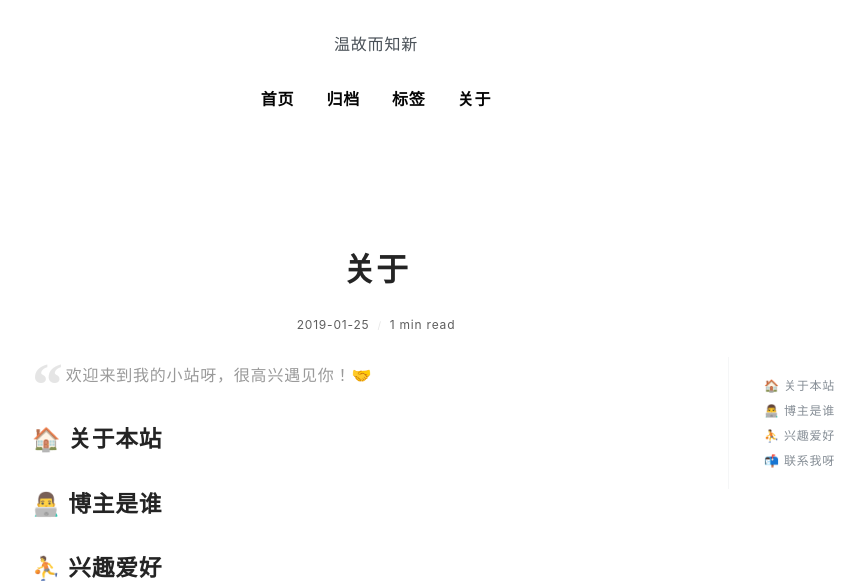
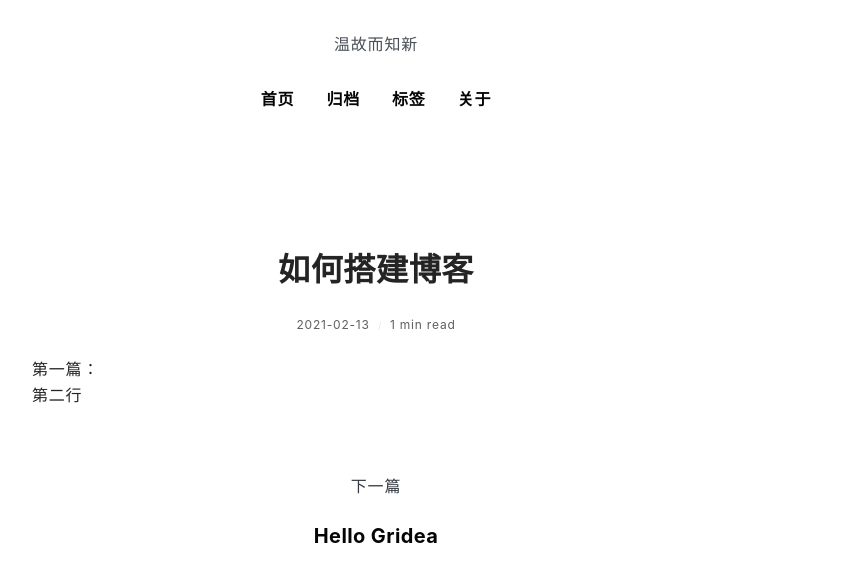
Before and after one commit to chengdanAlly/chengdanAlly.github.io, a plain HTML site: page post/ru-he-da-jian-bo-ke/index.html in a window 1280 px wide. Shown: the part 228-811 px from the top of the page, without its empty margins (264-1129 px from the left). Drawn offline with nearby package versions, Linux system fonts and the light colour scheme; a web font is replaced by a local one.

Commit message:
update from gridea: 2021-02-13 23:00:40

```diff
--- a/post/about/index.html
+++ b/post/ru-he-da-jian-bo-ke/index.html
@@ -2,23 +2,18 @@
   <head>
     <meta charset="utf-8" />
 <meta name="viewport" content="width=device-width, initial-scale=1" />
-<title>关于 | Gridea</title>
-<link rel="shortcut icon" href="https://chengdanally.github.io/favicon.ico?v=1613228014724">
+<title>如何搭建博客 | Gridea</title>
+<link rel="shortcut icon" href="https://chengdanally.github.io/favicon.ico?v=1613228432282">
 <link href="https://cdn.jsdelivr.net/npm/remixicon@2.3.0/fonts/remixicon.css" rel="stylesheet">
 <link rel="stylesheet" href="https://chengdanally.github.io/styles/main.css">
-<link rel="alternate" type="application/atom+xml" title="关于 | Gridea - Atom Feed" href="https://chengdanally.github.io/atom.xml">
+<link rel="alternate" type="application/atom+xml" title="如何搭建博客 | Gridea - Atom Feed" href="https://chengdanally.github.io/atom.xml">
 <link rel="stylesheet" href="https://fonts.googleapis.com/css?family=Droid+Serif:400,700">
 
 
 
-    <meta name="description" content="
-欢迎来到我的小站呀，很高兴遇见你！🤝
-
-🏠 关于本站
-👨‍💻 博主是谁
-⛹ 兴趣爱好
-📬 联系我呀
-..." />
+    <meta name="description" content="第一篇：
+第二行
+" />
     <meta name="keywords" content="" />
     <link rel="stylesheet" href="https://cdnjs.cloudflare.com/ajax/libs/KaTeX/0.10.0/katex.min.css">
     <script src="https://cdn.bootcss.com/highlight.js/9.12.0/highlight.min.js"></script>
@@ -28,7 +23,7 @@
       <div class="main-content">
         <div class="site-header">
   <a href="https://chengdanally.github.io">
-  <img class="avatar" src="https://chengdanally.github.io/images/avatar.png?v=1613228014724" alt="">
+  <img class="avatar" src="https://chengdanally.github.io/images/avatar.png?v=1613228432282" alt="">
   </a>
   <h1 class="site-title">
     Gridea
@@ -81,11 +76,11 @@
         <div class="post-detail">
           <article class="post">
             <h2 class="post-title">
-              关于
+              如何搭建博客
             </h2>
             <div class="post-info">
               <span>
-                2019-01-25
+                2021-02-13
               </span>
               <span>
                 1 min read
@@ -95,32 +90,26 @@
 
             <div class="post-content-wrapper">
               <div class="post-content">
-                <blockquote>
-<p>欢迎来到我的小站呀，很高兴遇见你！🤝</p>
-</blockquote>
-<h2 id="关于本站">🏠 关于本站</h2>
-<h2 id="博主是谁">👨‍💻 博主是谁</h2>
-<h2 id="兴趣爱好">⛹ 兴趣爱好</h2>
-<h2 id="联系我呀">📬 联系我呀</h2>
+                <p>第一篇：<br>
+第二行</p>
 
               </div>
               <div class="toc-container">
-                <ul class="markdownIt-TOC">
-<li>
-<ul>
-<li><a href="#%E5%85%B3%E4%BA%8E%E6%9C%AC%E7%AB%99">🏠 关于本站</a></li>
-<li><a href="#%E5%8D%9A%E4%B8%BB%E6%98%AF%E8%B0%81">👨‍💻 博主是谁</a></li>
-<li><a href="#%E5%85%B4%E8%B6%A3%E7%88%B1%E5%A5%BD">⛹ 兴趣爱好</a></li>
-<li><a href="#%E8%81%94%E7%B3%BB%E6%88%91%E5%91%80">📬 联系我呀</a></li>
-</ul>
-</li>
-</ul>
 
               </div>
             </div>
           </article>
         </div>
 
+
+          <div class="next-post">
+            <div class="next">下一篇</div>
+            <a href="https://chengdanally.github.io/post/hello-gridea/">
+              <h3 class="post-title">
+                Hello Gridea
+              </h3>
+            </a>
+          </div>
 
 
 
```
Also changed, not shown: archives/index.html (+18 -2 lines), atom.xml (+11 -1 lines), index.html (+21 -2 lines), post/hello-gridea/index.html (+2 -2 lines), tag/ADG6-76S-/index.html (+2 -2 lines), tags/index.html (+2 -2 lines).
